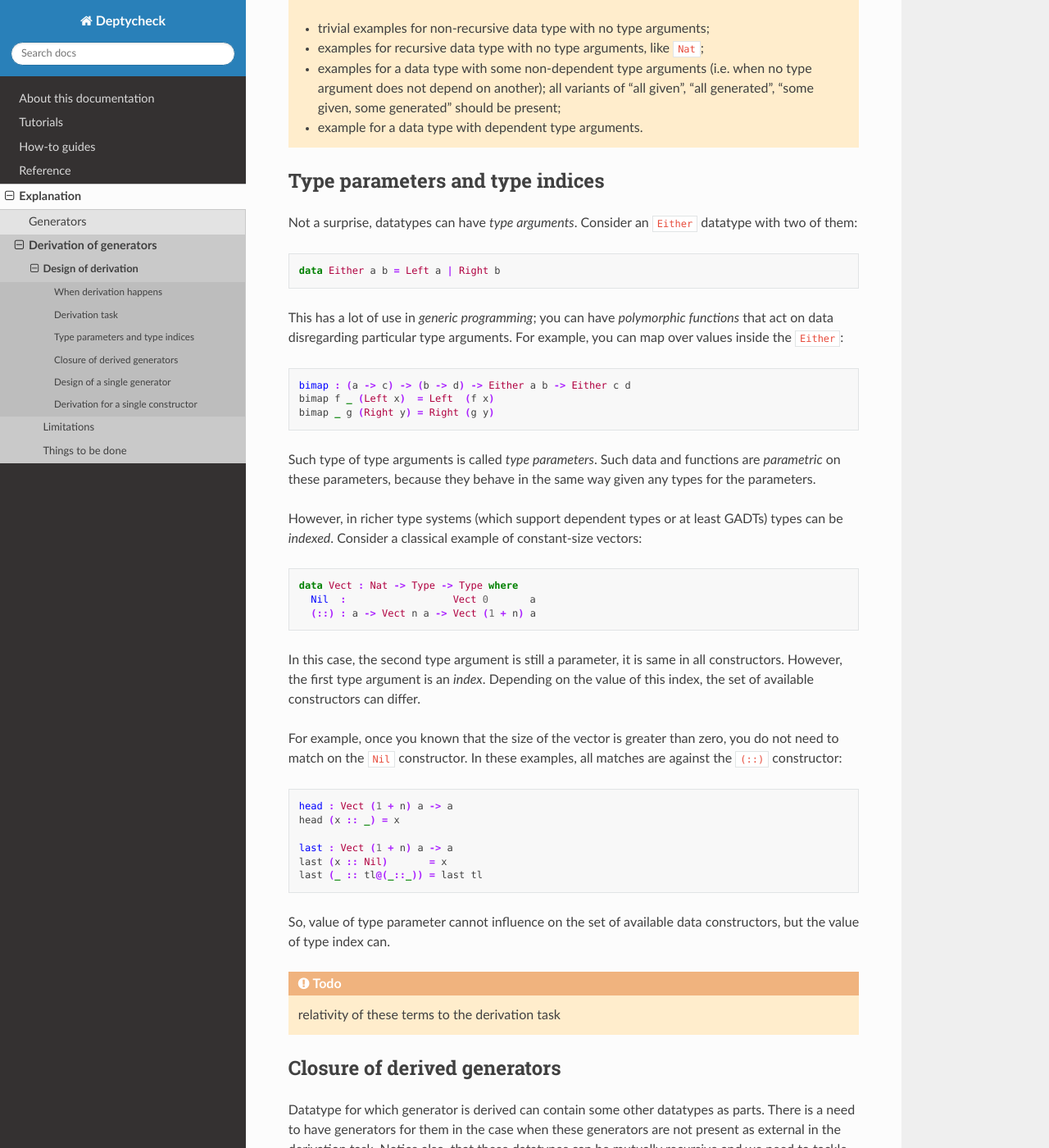
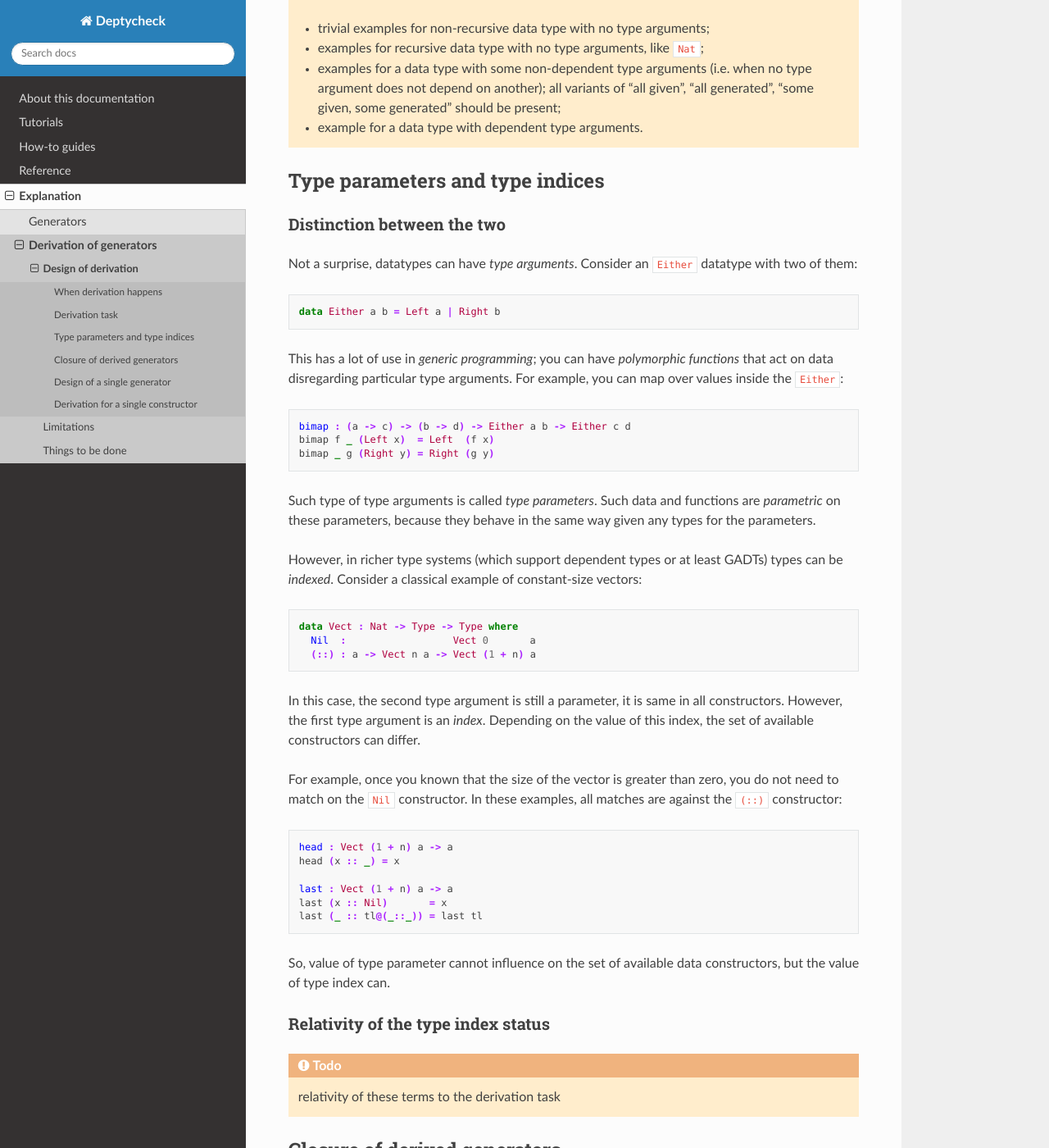
Before and after one commit to buzden/deptycheck, a Sphinx documentation site: the page built from docs/source/explanation/derivation/design.md, in a window 1280 px wide and 1400 px high, scrolled down 2763 px. Shown: the whole window at 82% size. Built offline with Sphinx 7.4.7 and the Read the Docs theme 2.0.0, drawn with Linux system fonts in a browser that asks for light colours.

Commit message:
[ doc ] Add a tiny bit of structure to the "type indices" section

```diff
--- a/docs/source/explanation/derivation/design.md
+++ b/docs/source/explanation/derivation/design.md
@@ -125,6 +125,8 @@ Examples should contain:
 
 ## Type parameters and type indices
 
+### Distinction between the two
+
 Not a surprise, datatypes can have *type arguments*.
 Consider an `Either` datatype with two of them:
 
@@ -186,6 +188,8 @@ last (_ :: tl@(_::_)) = last tl
 
 So, value of type parameter cannot influence on the set of available data constructors,
 but the value of type index can.
+
+### Relativity of the type index status
 
 :::{todo}
 relativity of these terms to the derivation task
```
